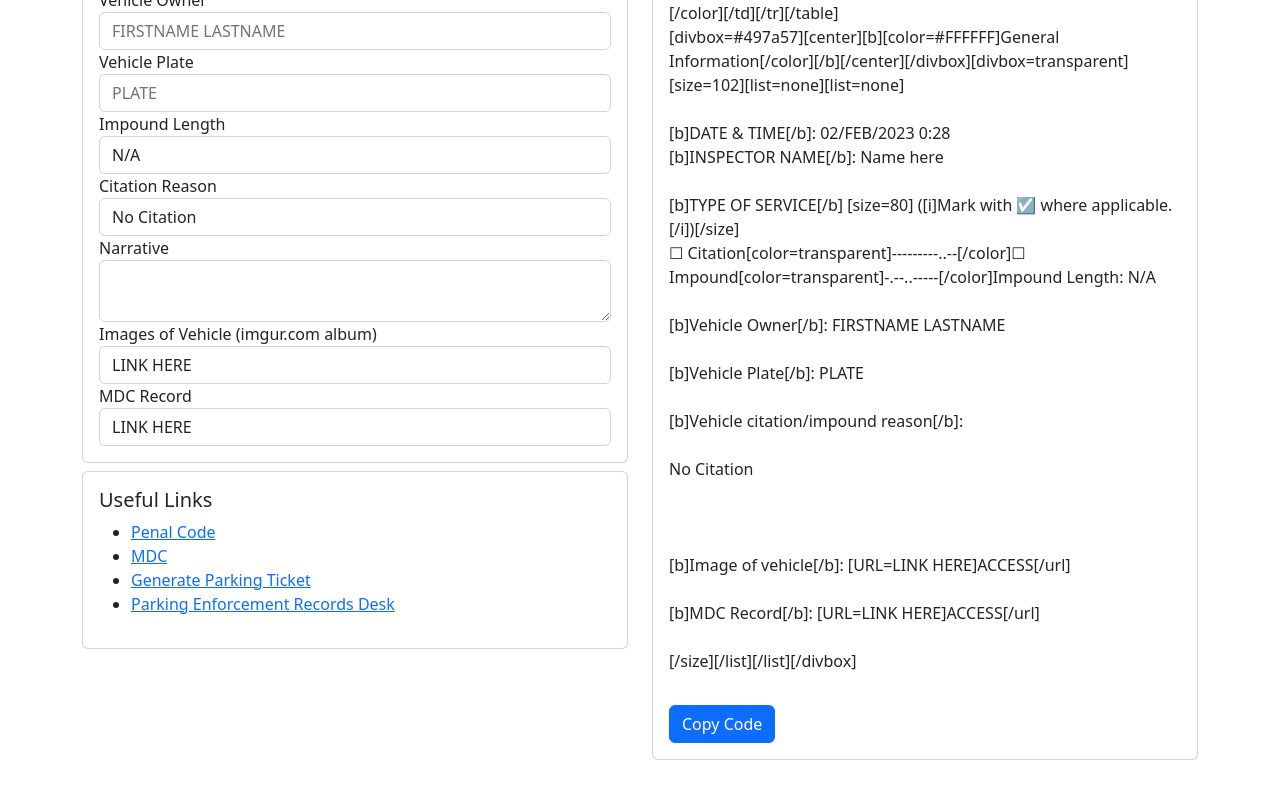
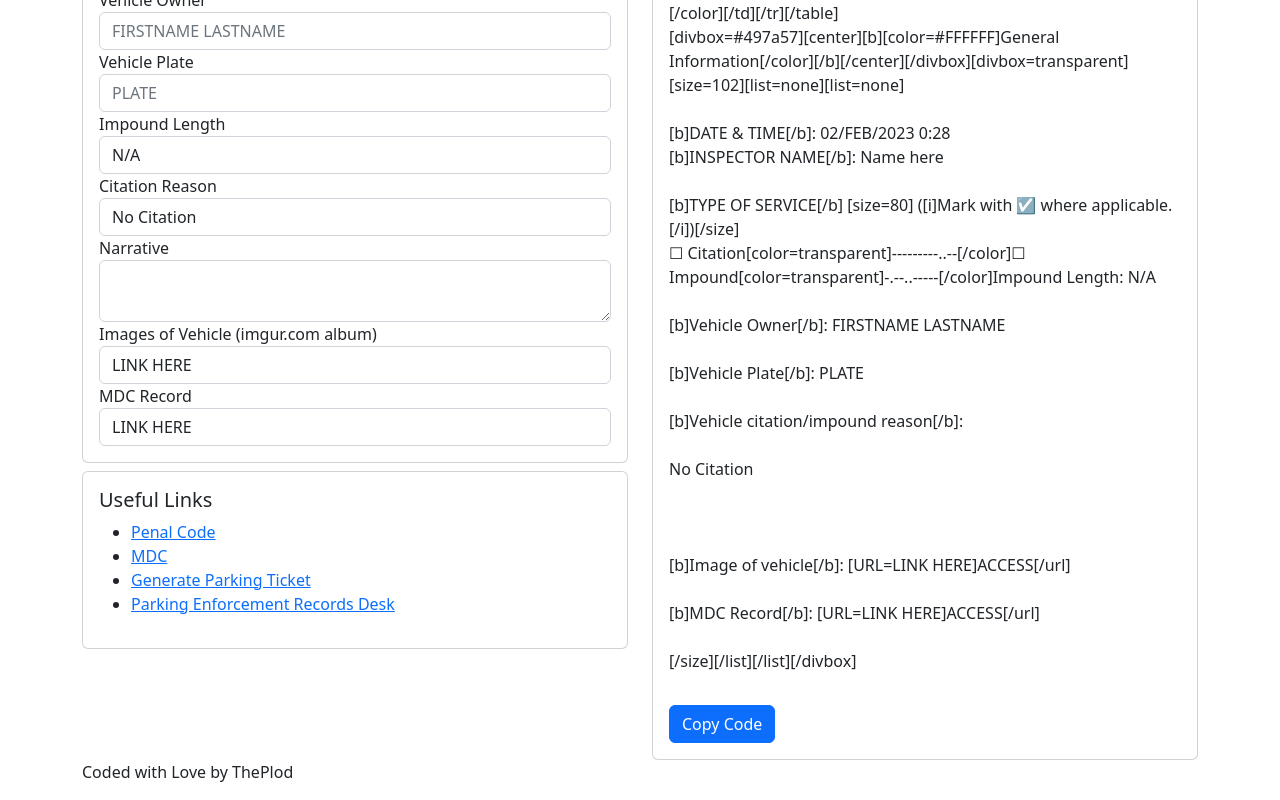
Before and after one commit to nyarkobatu/theplod1.github.io, a plain HTML site: page index.html in a window 1280 px wide. Shown: the part 408-1208 px from the top of the page. Before the commit the page ends 1168 px from the top, so only its background shows below. Drawn offline with nearby package versions, Linux system fonts and the light colour scheme.

Commit message:
Update index.html
Added additional line

```diff
--- a/index.html
+++ b/index.html
@@ -121,6 +121,7 @@
                 </div>
             </div>
         </div>
+        <p>Coded with Love by ThePlod</p>
     </div>
     <script src="https://code.jquery.com/jquery-3.4.1.slim.min.js" integrity="sha384-J6qa4849blE2+poT4WnyKhv5vZF5SrPo0iEjwBvKU7imGFAV0wwj1yYfoRSJoZ+n" crossorigin="anonymous"></script>
     <script src="https://cdn.jsdelivr.net/npm/bootstrap@5.2.3/dist/js/bootstrap.bundle.min.js" integrity="sha384-kenU1KFdBIe4zVF0s0G1M5b4hcpxyD9F7jL+jjXkk+Q2h455rYXK/7HAuoJl+0I4" crossorigin="anonymous">
```
